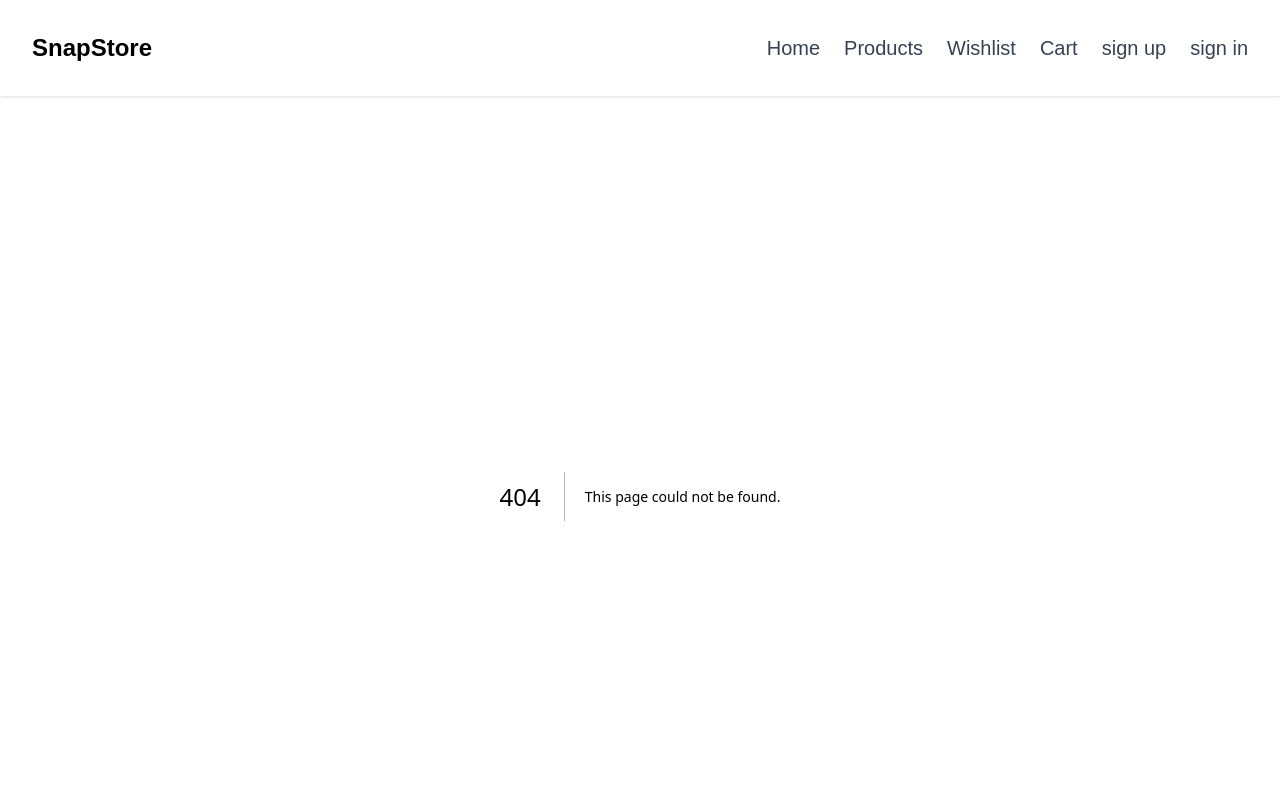
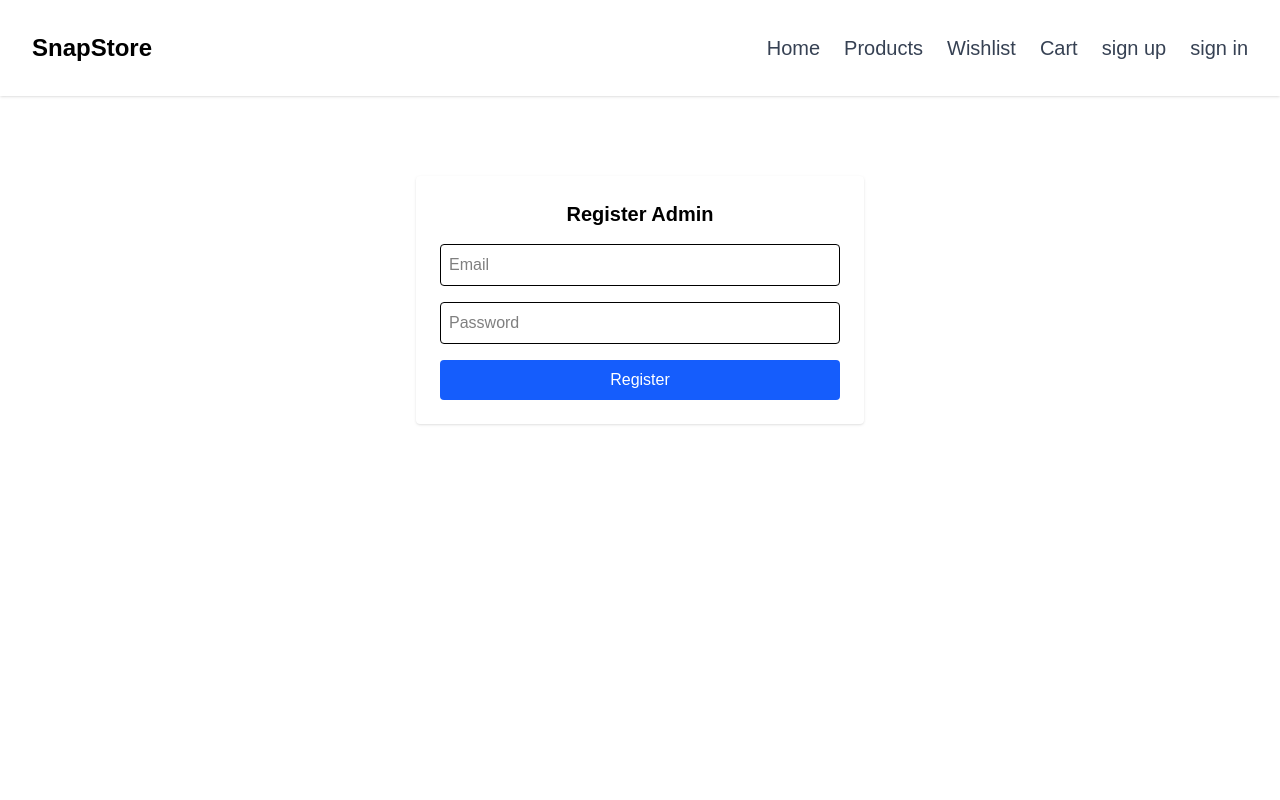
Before and after one commit to AhmadTaji/Snapsore, a Next.js app: page /register in a window 1280 px wide. Before the commit this address had no page. Shown: the top 800 px of the page. Built offline with nearby package versions, Linux system fonts and the light colour scheme.

Commit message:
added register ui and logic

```diff
--- /dev/null
+++ b/app/api/admin/register/route.ts
@@ -0,0 +1,24 @@
+import { NextResponse } from 'next/server';
+import bcrypt from 'bcryptjs';
+import Admin from '@/models/Admin';
+import dbConnect from "../../../../lib/mogodb"
+
+export async function POST(req: Request) {
+  await dbConnect();
+  const { email, password } = await req.json();
+
+  // Check if admin already exists
+  const existingAdmin = await Admin.findOne({ email });
+  if (existingAdmin) {
+    return NextResponse.json({ error: 'Admin already exists' }, { status: 400 });
+  }
+
+  // Hash the password
+  const hashedPassword = await bcrypt.hash(password, 10);
+
+  // Create admin
+  const newAdmin = new Admin({ email, password: hashedPassword });
+  await newAdmin.save();
+
+  return NextResponse.json({ message: 'Admin registered successfully' }, { status: 201 });
+}
--- /dev/null
+++ b/app/register/page.tsx
@@ -0,0 +1,54 @@
+'use client';
+
+import { useState } from 'react';
+import { useRouter } from 'next/navigation';
+
+
+export default function AdminRegisterPage() {
+  const [email, setEmail] = useState('');
+  const [password, setPassword] = useState('');
+  const router = useRouter();
+
+  async function handleSubmit(e: React.FormEvent) {
+    e.preventDefault();
+
+    const res = await fetch('/api/admin/register', {
+      method: 'POST',
+      headers: { 'Content-Type': 'application/json' },
+      body: JSON.stringify({ email, password }),
+    });
+
+    if (res.ok) {
+      alert('Admin registered successfully!');
+      router.push('/login'); // redirect to login
+    } else {
+      const data = await res.json();
+      alert(data.error || 'Registration failed');
+    }
+  }
+
+  return (
+    <form onSubmit={handleSubmit} className="max-w-md mx-auto mt-20 space-y-4 bg-white p-6 rounded shadow">
+      <h2 className="text-xl font-bold text-center">Register Admin</h2>
+      <input
+        type="email"
+        value={email}
+        onChange={(e) => setEmail(e.target.value)}
+        placeholder="Email"
+        required
+        className="w-full border p-2 rounded"
+      />
+      <input
+        type="password"
+        value={password}
+        onChange={(e) => setPassword(e.target.value)}
+        placeholder="Password"
+        required
+        className="w-full border p-2 rounded"
+      />
+      <button type="submit" className="w-full bg-blue-600 text-white p-2 rounded">
+        Register
+      </button>
+    </form>
+  );
+}
--- /dev/null
+++ b/models/Admin.ts
@@ -0,0 +1,8 @@
+import mongoose from 'mongoose';
+
+const AdminSchema = new mongoose.Schema({
+  email: { type: String, required: true, unique: true },
+  password: { type: String, required: true },
+});
+
+export default mongoose.models.Admin || mongoose.model('Admin', AdminSchema);
--- a/package.json
+++ b/package.json
@@ -10,9 +10,11 @@
   },
   "dependencies": {
     "@heroicons/react": "^2.2.0",
+    "bcryptjs": "^3.0.2",
     "lucide-react": "^0.511.0",
     "mongoose": "^8.16.0",
     "next": "15.3.3",
+    "next-auth": "^4.24.11",
     "react": "^19.0.0",
     "react-dom": "^19.0.0"
   },
```
Also changed, not shown: 1 other file (tests, documents, lock files or other folders).
